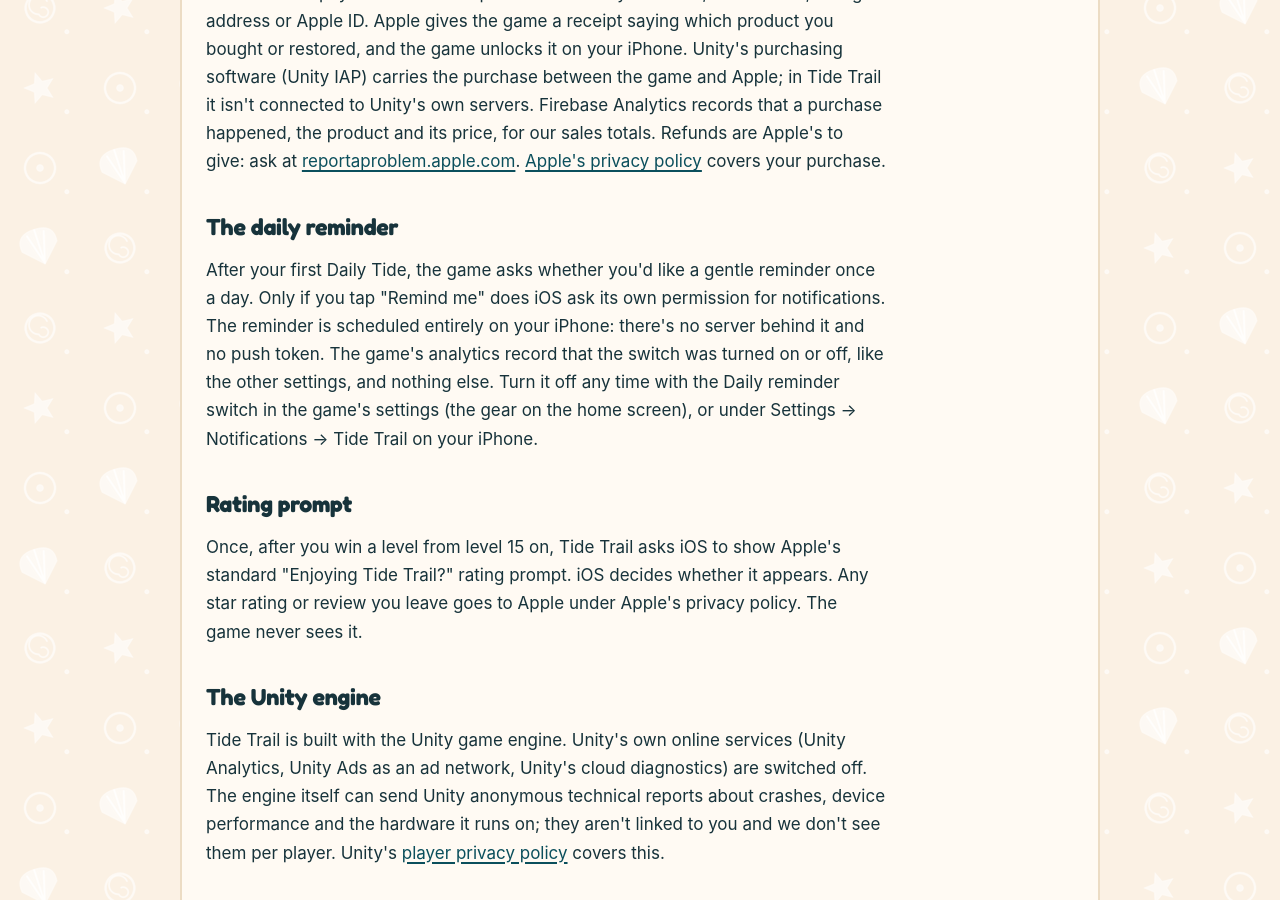
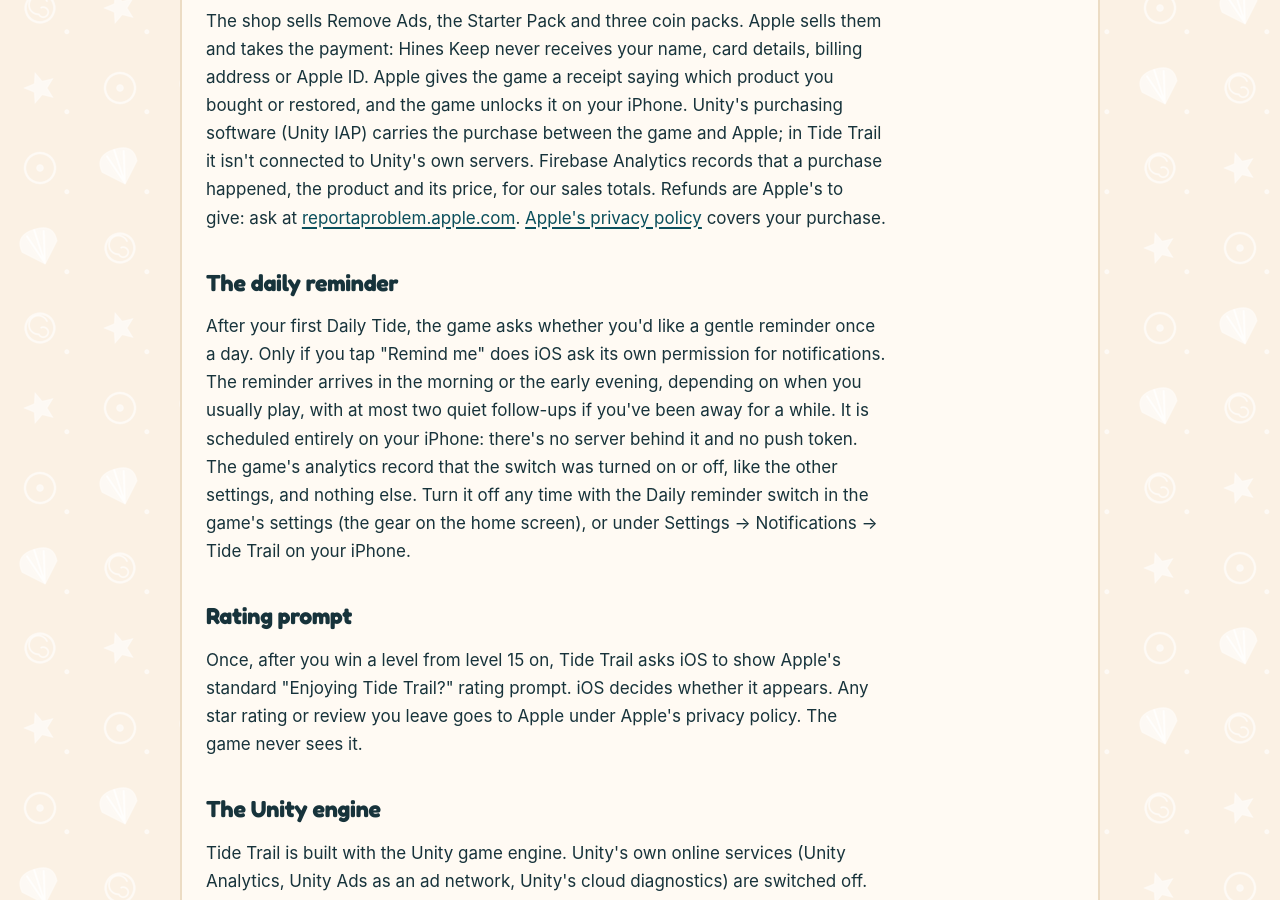
Before and after one commit to hinesa18/hineskeep-site, a Jekyll site: the page built from tidetrail/privacy/index.html, in a window 1280 px wide and 900 px high, scrolled down 3632 px. Built offline with Jekyll 4.4.1, drawn with Linux system fonts in a browser that asks for light colours; some of the changed text lies outside the part shown.

Commit message:
Privacy policy: SKAdNetwork, the ironSource policy link, the reminder's timing
Gemini's round-3 check of the page (its 2026-11-08 privacy file) landed
after the first publish; these are the three facts it had that the page
lacked. Everything else it asked for was already there.

Co-Authored-By: Claude Fable 5.1 <noreply@anthropic.com>

```diff
--- a/tidetrail/privacy/index.html
+++ b/tidetrail/privacy/index.html
@@ -55,7 +55,7 @@ css: >-
   <li>what happened with each ad: loaded, shown, watched to the end, tapped;</li>
   <li>the app's name and version.</li>
 </ul>
-<p>LevelPlay uses this to serve ads, pay us for them, stop fraud and, when you've allowed tracking, show ads chosen for you and measure which ads led to app installs. Hines Keep sees only totals in LevelPlay's reports (how many ads were shown and what they earned), never a person. Unity's <a href="https://unity.com/legal/game-player-and-app-user-privacy-policy">privacy policy for game players</a> explains its handling in full and how to opt out of personalized ads.</p>
+<p>LevelPlay uses this to serve ads, pay us for them, stop fraud and, when you've allowed tracking, show ads chosen for you and measure which ads led to app installs. The app also carries Apple's SKAdNetwork identifiers, Apple's own way of letting ad networks count installs without identifying anyone. Hines Keep sees only totals in LevelPlay's reports (how many ads were shown and what they earned), never a person. Unity's <a href="https://unity.com/legal/game-player-and-app-user-privacy-policy">privacy policy for game players</a> and the <a href="https://developers.is.com/ironsource-mobile/air/ironsource-mobile-privacy-policy/">ironSource mobile privacy policy</a> explain the handling in full and how to opt out of personalized ads.</p>
 
 <h2>Apple's tracking question</h2>
 <p>The first time you reach the home screen (after level 6), before any ad is loaded, iOS shows Apple's standard question: may Tide Trail track your activity across other companies' apps and websites? Our reason, shown under it, reads: "Your permission helps keep Tide Trail free to play by showing more relevant ads instead of random ones. You can change this anytime in iOS Settings."</p>
@@ -75,7 +75,7 @@ css: >-
 <p>The shop sells Remove Ads, the Starter Pack and three coin packs. Apple sells them and takes the payment: Hines Keep never receives your name, card details, billing address or Apple ID. Apple gives the game a receipt saying which product you bought or restored, and the game unlocks it on your iPhone. Unity's purchasing software (Unity IAP) carries the purchase between the game and Apple; in Tide Trail it isn't connected to Unity's own servers. Firebase Analytics records that a purchase happened, the product and its price, for our sales totals. Refunds are Apple's to give: ask at <a href="https://reportaproblem.apple.com/">reportaproblem.apple.com</a>. <a href="https://www.apple.com/legal/privacy/">Apple's privacy policy</a> covers your purchase.</p>
 
 <h2>The daily reminder</h2>
-<p>After your first Daily Tide, the game asks whether you'd like a gentle reminder once a day. Only if you tap "Remind me" does iOS ask its own permission for notifications. The reminder is scheduled entirely on your iPhone: there's no server behind it and no push token. The game's analytics record that the switch was turned on or off, like the other settings, and nothing else. Turn it off any time with the Daily reminder switch in the game's settings (the gear on the home screen), or under Settings → Notifications → Tide Trail on your iPhone.</p>
+<p>After your first Daily Tide, the game asks whether you'd like a gentle reminder once a day. Only if you tap "Remind me" does iOS ask its own permission for notifications. The reminder arrives in the morning or the early evening, depending on when you usually play, with at most two quiet follow-ups if you've been away for a while. It is scheduled entirely on your iPhone: there's no server behind it and no push token. The game's analytics record that the switch was turned on or off, like the other settings, and nothing else. Turn it off any time with the Daily reminder switch in the game's settings (the gear on the home screen), or under Settings → Notifications → Tide Trail on your iPhone.</p>
 
 <h2>Rating prompt</h2>
 <p>Once, after you win a level from level 15 on, Tide Trail asks iOS to show Apple's standard "Enjoying Tide Trail?" rating prompt. iOS decides whether it appears. Any star rating or review you leave goes to Apple under Apple's privacy policy. The game never sees it.</p>
@@ -101,7 +101,7 @@ css: >-
 <p>Tide Trail doesn't use your precise location, camera, microphone, photos or contacts. The only location it ever knows is the country and region that the ad and analytics services work out from your IP address, as described above.</p>
 
 <h2>Children</h2>
-<p>Tide Trail is a puzzle game for a general audience. It isn't aimed at children under 13, and we've told the ad service so. We don't knowingly collect personal data from children. If you're a parent or guardian and believe a child has given us personal data, email us and we'll delete it.</p>
+<p>Tide Trail is a puzzle game for a general audience, rated 4+ on the App Store. It isn't aimed at children under 13, and we've told the ad service so. We don't knowingly collect personal data from children. If you're a parent or guardian and believe a child has given us personal data, email us and we'll delete it.</p>
 
 <h2>Your choices</h2>
 <ul>
```
